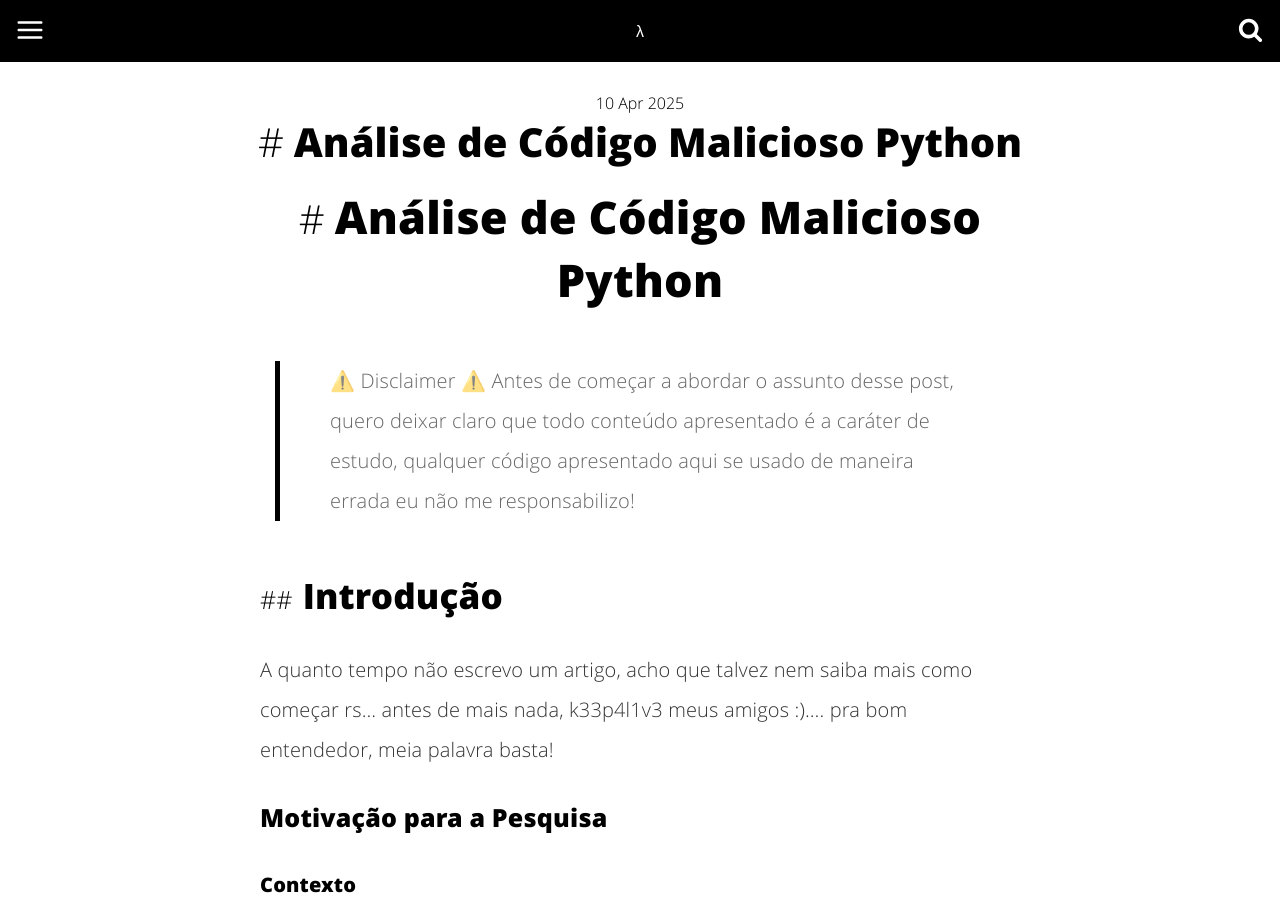
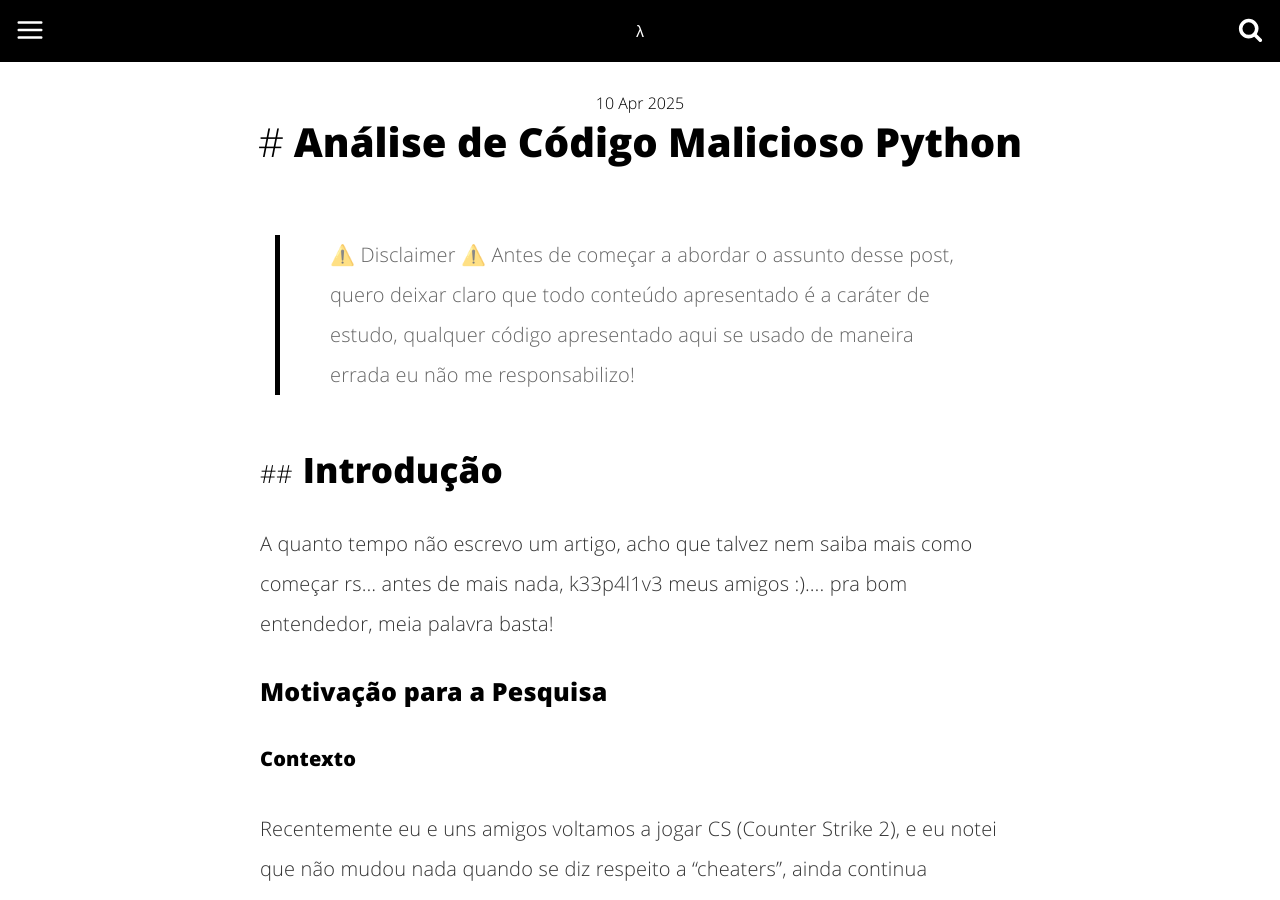
Before and after one commit to UnkL4b/unkl4b.github.io, a Jekyll site: the page built from _posts/2025-10-04-Analise-de-codigo-malicioso-python.md, in a window 1280 px wide and 900 px high. Built offline with Jekyll 4.4.1, drawn with Linux system fonts in a browser that asks for light colours; comment, search, counter and statistics services are not loaded.

Commit message:
Update 2025-10-04-Analise-de-codigo-malicioso-python.md

```diff
--- a/_posts/2025-10-04-Analise-de-codigo-malicioso-python.md
+++ b/_posts/2025-10-04-Analise-de-codigo-malicioso-python.md
@@ -4,7 +4,6 @@ title:  "Análise de Código Malicioso Python"
 date:   2025-04-10
 ---
 
-# Análise de Código Malicioso Python
 
 
 >⚠️ Disclaimer ⚠️
```
